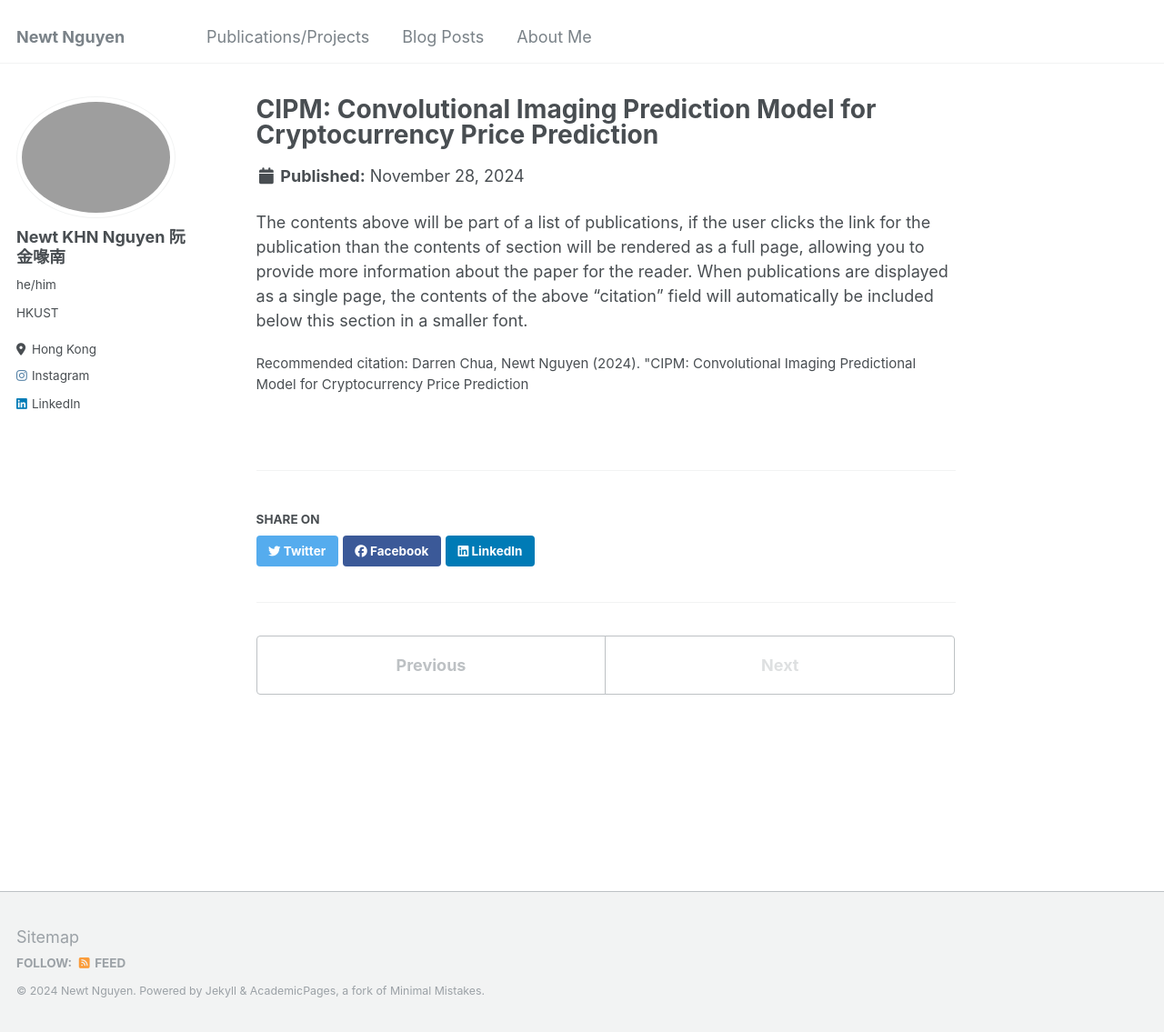
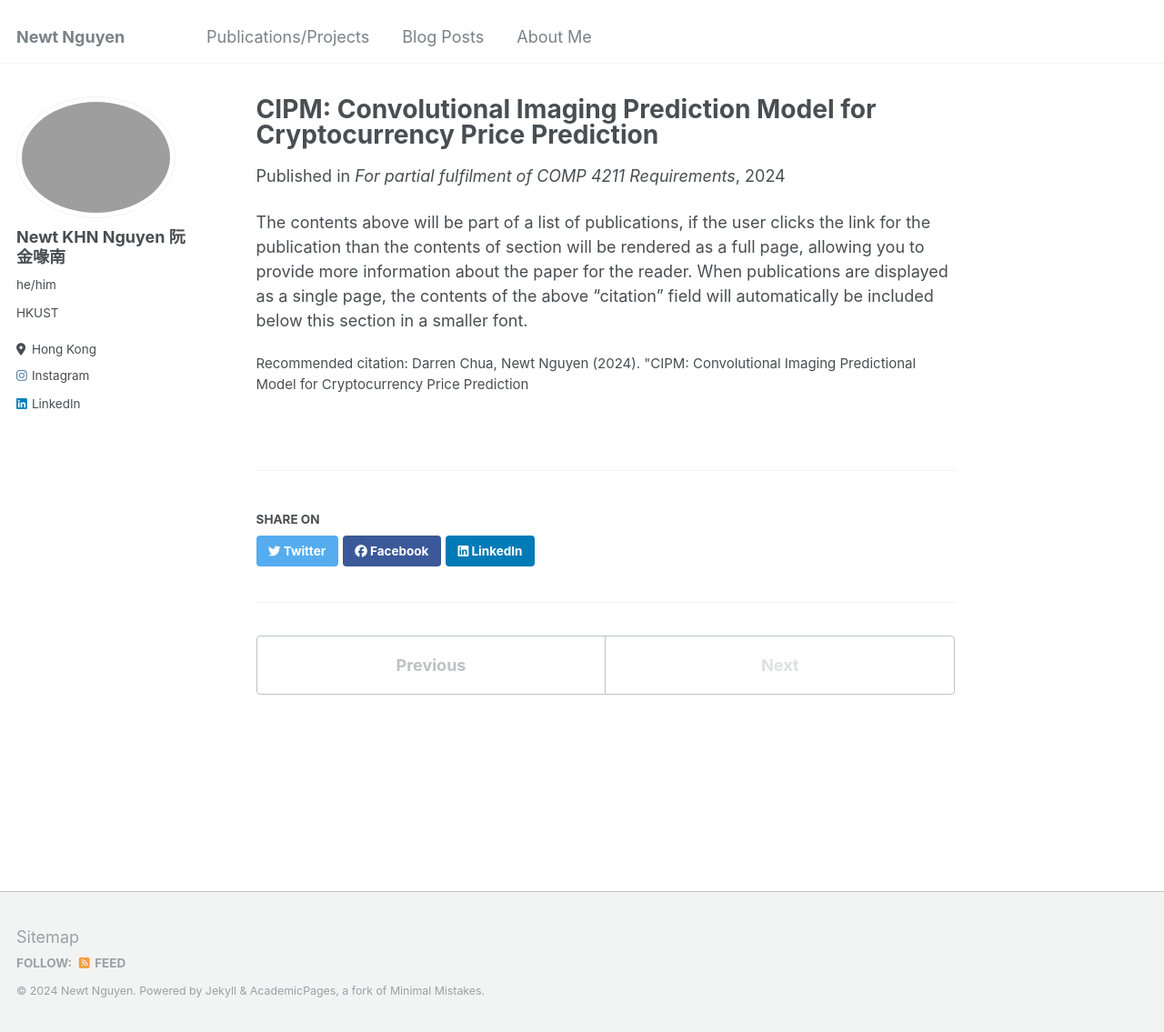
Before and after one commit to newtdes/newtdes.github.io, a Jekyll site: the page built from _publications/2024-11-28-comp4211-project.md, in a window 1280 px wide and 1135 px high. Shown: the whole window at 91% size. Built offline with Jekyll 4.4.1, drawn with Linux system fonts in a browser that asks for light colours.

Commit message:
Fix Publication Pages

```diff
--- a/_publications/2024-12-29-paper-title-5.md
+++ b/_publications/2024-11-28-comp4211-project.md
@@ -4,7 +4,7 @@ collection: publications
 permalink: /publication/2024-11-28-comp4211-project
 excerpt: 'Time series prediction has long been a key field of research across numerous fields, including finance, economics, and computer science. As the number of machine learning tools available for assisting decision-makers in making predictions continues to grow, there is growing interest in leveraging these advanced tools to enhance timely decision-making. In this report, we present a novel application of machine learning aimed at predicting price trends in cryptocurrencies. Cryptocurrency has recently been gaining traction and establishing itself as a significant asset class. We utilize Convolutional Neural Networks (CNNs) because they mimic the way traders and human make decisions by analyzing trends in images. These trends are particularly notable in cryptocurrencies due to their highly volatile nature. We train and validate our model on 9 different coins and Bitcoin (BTC), then test our model on the 9 coins, primarily by predicting whether their price will go up or down in the next hour. We will compare the performance of our CNN with a basic Long Short-Term Memory (LSTM) model trained on time series data.'
 date: 2024-11-28
-# venue: 'GitHub Journal of Bugs'
+venue: 'For partial fulfilment of COMP 4211 Requirements'
 # paperurl: 'http://academicpages.github.io/files/paper3.pdf'
 citation: 'Darren Chua, Newt Nguyen (2024). &quot;CIPM: Convolutional Imaging Predictional Model for Cryptocurrency Price Prediction'
 ---
```
